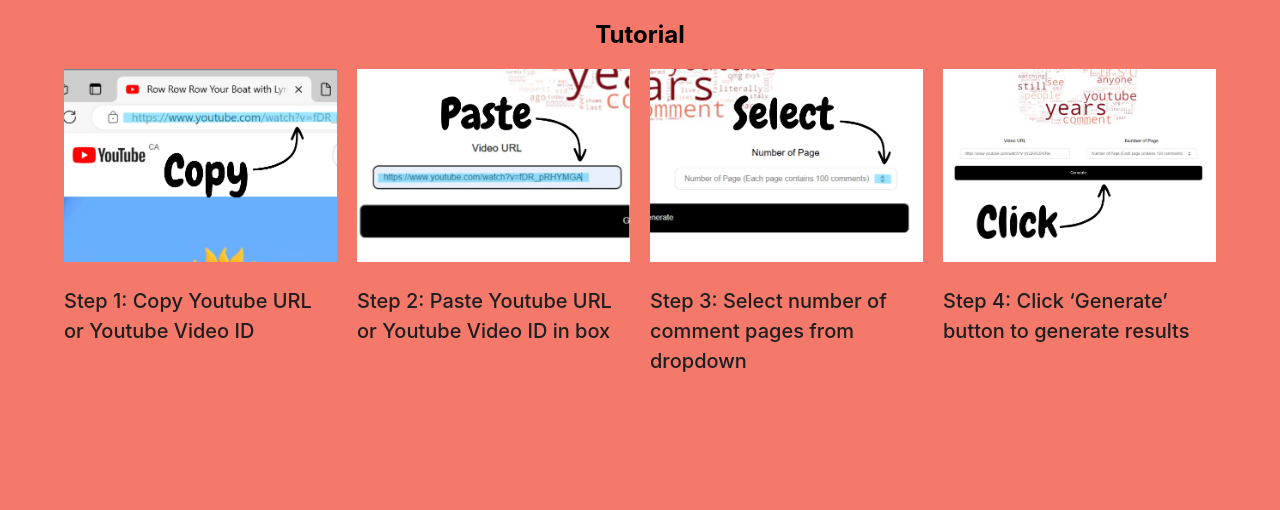
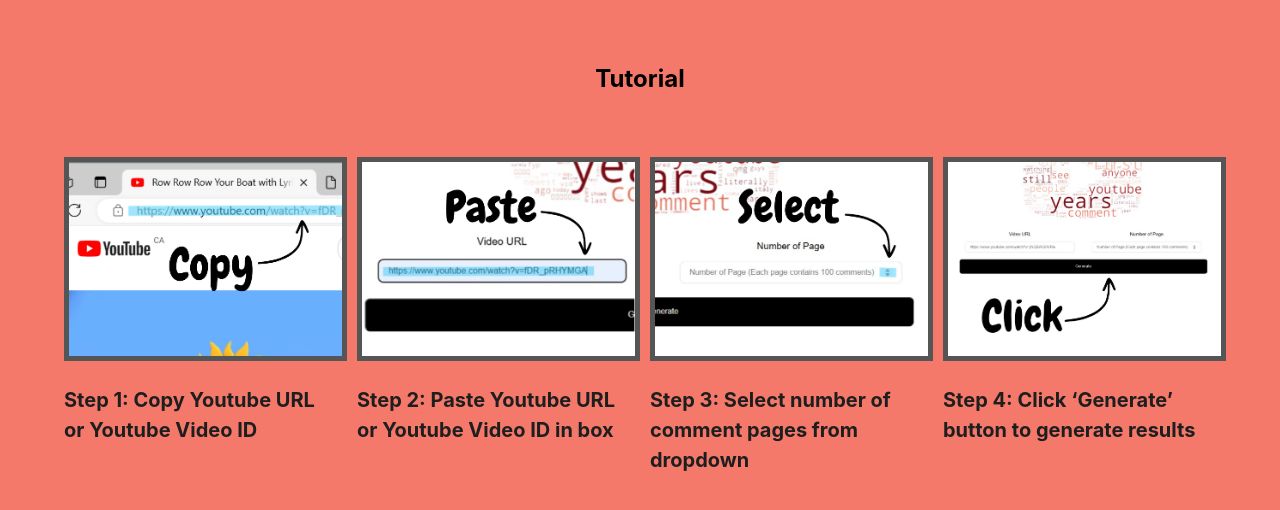
Before and after one commit to AndrewHsu0730/YouTube-Comment-Analyzer, a Flask app: page /views/tutorial in a window 1280 px wide. Shown: the part 80-590 px from the top of the page. Run offline with Flask 3, Linux system fonts and the light colour scheme; the visitor is signed in with stand-in values (Sample User, id 1); parts of the project's set-up code (start-up, migrations or seed data) failed here and were passed over.

Commit message:
edited tutorial page

```diff
--- a/static/tutorial.css
+++ b/static/tutorial.css
@@ -1,7 +1,13 @@
 .title {
     font-family: Inter, sans-serif;
     text-align: center;
+    margin-top: 5%
 }
+
+.tutorial-container {
+    margin-top: 5%
+}
+
 .steps-wrapper {
     gap: 20px;
     display: flex;
@@ -37,7 +43,7 @@
     flex-direction: column;
     font-size: 20px;
     color: #1e1e1e;
-    font-weight: 500;
+    font-weight: bold;
     line-height: 30px;
 }
 
@@ -52,6 +58,7 @@
     object-fit: auto;
     object-position: center;
     width: 100%;
+    border: 5px solid #555;
 }
 
 .step-text {
```
